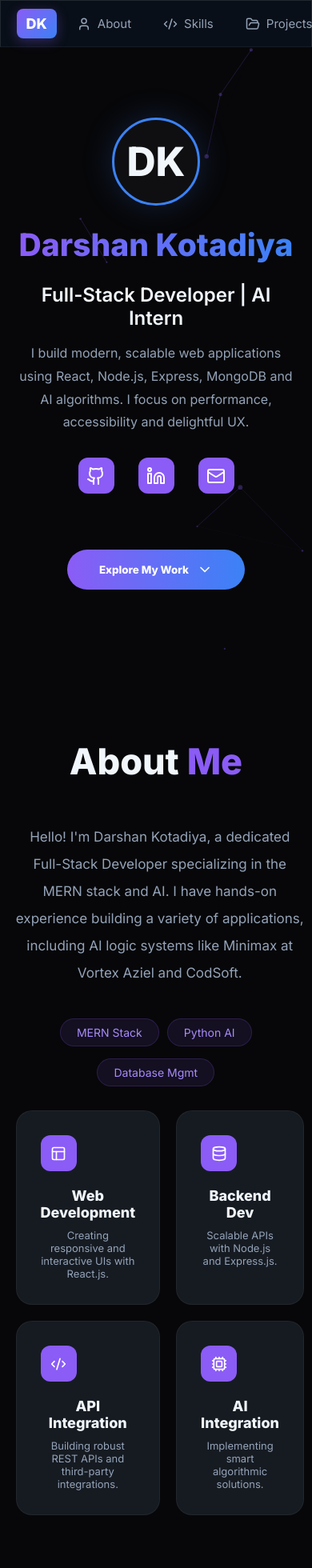
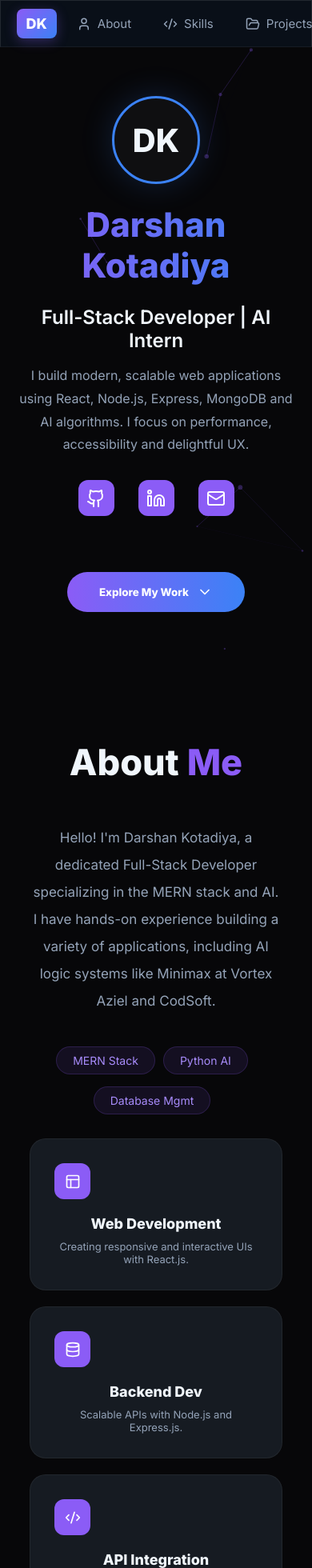
Before and after one commit to darshankotadiya/darshan-portfolio, a React (Vite) app: page / in a window 390 px wide. Shown: the top 1960 px of the page at 80% size. Built offline with nearby package versions, Linux system fonts and the light colour scheme.

Commit message:
Implement mobile responsive styles in App.css
Added mobile responsive styles for navigation and hero section.

```diff
--- a/src/App.css
+++ b/src/App.css
@@ -538,3 +538,57 @@ body {
   background: linear-gradient(135deg, var(--primary-purple), var(--primary-blue));
   box-shadow: 0 4px 15px rgba(139, 92, 246, 0.3);
 }
+
+/* MOBILE RESPONSIVE STYLES */
+@media (max-width: 768px) {
+  /* Navbar adjustments */
+  .nav-name {
+    display: none; /* Hide name to save space on mobile */
+  }
+
+  .nav-right {
+    gap: 15px;
+  }
+
+  .nav-right a span {
+    display: none; /* Show icons only */
+  }
+
+  /* Hero Section scaling */
+  .name-title {
+    font-size: 42px !important; /* Prevent text overflow */
+  }
+
+  .hero-sec {
+    padding-top: 120px;
+  }
+
+  /* Force single column layout for grids */
+  .projects-grid,
+  .skills-main-grid,
+  .about-grid {
+    grid-template-columns: 1fr !important;
+    padding: 0 5%;
+  }
+
+  .about-cards-grid {
+    grid-template-columns: 1fr 1fr !important;
+  }
+
+  /* Contact Form adjustment */
+  .form-container div {
+    flex-direction: column;
+  }
+}
+
+@media (max-width: 480px) {
+  .about-cards-grid {
+    grid-template-columns: 1fr !important;
+  }
+
+  .avatar-main {
+    width: 110px;
+    height: 110px;
+    font-size: 40px;
+  }
+}
```
